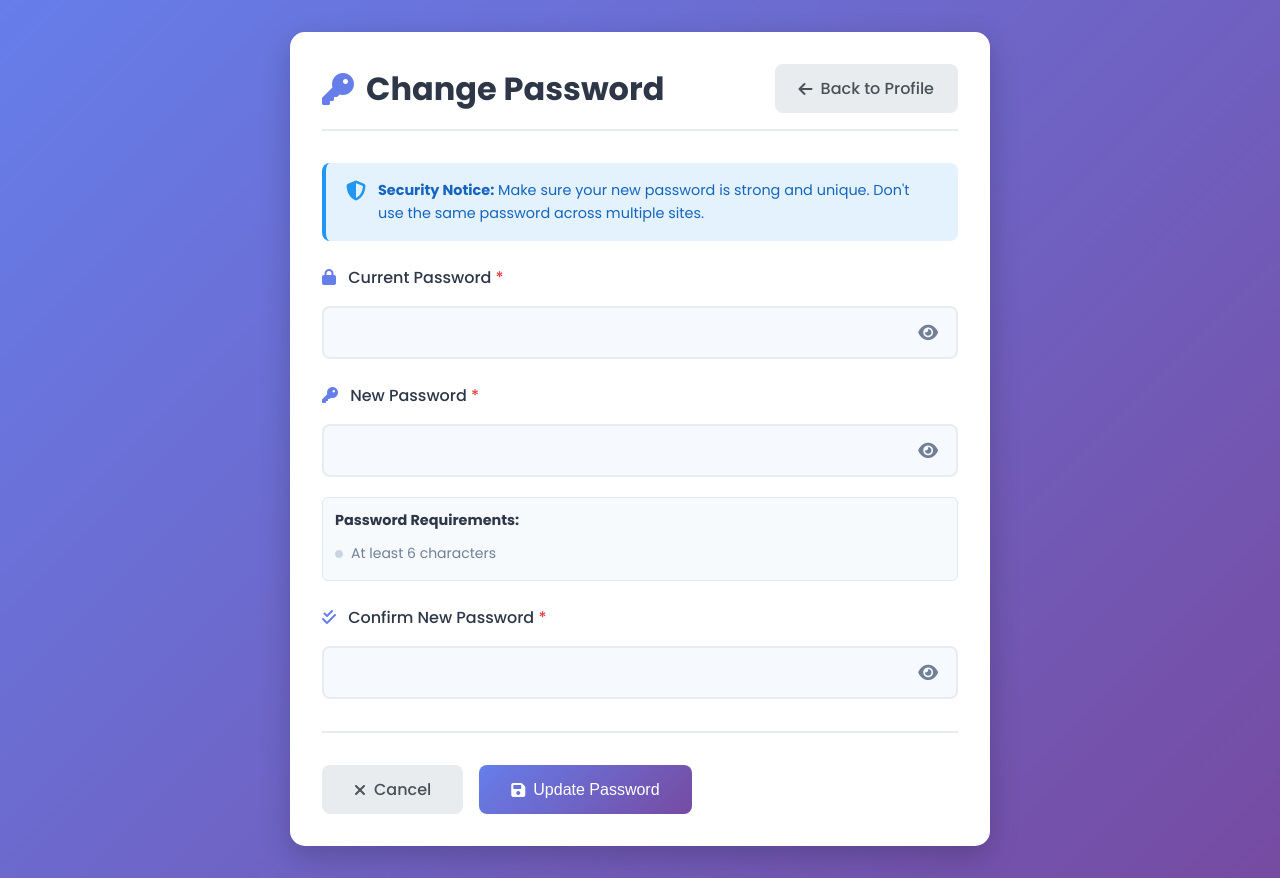
After one commit to marufshafiq/Mental-Health-Companion, a PHP site: page /Mental-Health-Companion/views/profile/change_password.php in a window 1280 px wide. The commit adds this page. Run offline with PHP 8.4, Linux system fonts and the light colour scheme; a user stored in the database is signed in.

Commit message:
Fixed the bug: Change password wasn't updating, with two cancel button

```diff
--- /dev/null
+++ b/views/profile/change_password.php
@@ -0,0 +1,469 @@
+<?php
+// File: views/profile/change_password.php
+
+/**
+ * Change Password View
+ * Allows users to change their password
+ */
+
+// Start session if not already started
+if (session_status() === PHP_SESSION_NONE) {
+    session_start();
+}
+
+// Check authentication
+if (!isset($_SESSION['user_id']) || !isset($_SESSION['username'])) {
+    header("Location: ../../login.php");
+    exit();
+}
+
+$user = [
+    'name' => $_SESSION['name'] ?? $_SESSION['username'],
+    'email' => $_SESSION['email'] ?? ''
+];
+
+// Get success/error messages from session
+$success = $_SESSION['password_success'] ?? null;
+$error = $_SESSION['password_error'] ?? null;
+unset($_SESSION['password_success'], $_SESSION['password_error']);
+?>
+
+<!DOCTYPE html>
+<html lang="en">
+<head>
+    <meta charset="UTF-8">
+    <meta name="viewport" content="width=device-width, initial-scale=1.0">
+    <title>Change Password - Mental Health Companion</title>
+    <link rel="stylesheet" href="../../dashboard.css">
+    <link href="https://fonts.googleapis.com/css2?family=Poppins:wght@300;400;500;600;700&display=swap" rel="stylesheet">
+    <link rel="stylesheet" href="https://cdnjs.cloudflare.com/ajax/libs/font-awesome/6.4.0/css/all.min.css">
+    <style>
+        * {
+            margin: 0;
+            padding: 0;
+            box-sizing: border-box;
+        }
+
+        body {
+            font-family: 'Poppins', sans-serif;
+            background: linear-gradient(135deg, #667eea 0%, #764ba2 100%);
+            min-height: 100vh;
+            padding: 2rem;
+        }
+
+        .edit-container {
+            max-width: 700px;
+            margin: 0 auto;
+            background: white;
+            border-radius: 15px;
+            padding: 2rem;
+            box-shadow: 0 10px 30px rgba(0,0,0,0.2);
+        }
+
+        .header {
+            display: flex;
+            justify-content: space-between;
+            align-items: center;
+            margin-bottom: 2rem;
+            padding-bottom: 1rem;
+            border-bottom: 2px solid #e9ecef;
+        }
+
+        .header h1 {
+            color: #2d3748;
+            font-size: 2rem;
+            display: flex;
+            align-items: center;
+            gap: 0.75rem;
+        }
+
+        .header h1 i {
+            color: #667eea;
+        }
+
+        .btn-back {
+            padding: 0.75rem 1.5rem;
+            background: #e9ecef;
+            color: #495057;
+            text-decoration: none;
+            border-radius: 8px;
+            font-weight: 500;
+            transition: all 0.3s ease;
+            display: inline-flex;
+            align-items: center;
+            gap: 0.5rem;
+        }
+
+        .btn-back:hover {
+            background: #dee2e6;
+        }
+
+        .alert {
+            padding: 1rem 1.5rem;
+            border-radius: 8px;
+            margin-bottom: 1.5rem;
+            display: flex;
+            align-items: center;
+            gap: 0.75rem;
+        }
+
+        .alert-success {
+            background: #d4edda;
+            color: #155724;
+            border: 1px solid #c3e6cb;
+        }
+
+        .alert-error {
+            background: #f8d7da;
+            color: #721c24;
+            border: 1px solid #f5c6cb;
+        }
+
+        .alert i {
+            font-size: 1.25rem;
+        }
+
+        .info-box {
+            background: #e3f2fd;
+            border-left: 4px solid #2196f3;
+            padding: 1rem 1.25rem;
+            margin-bottom: 1.5rem;
+            border-radius: 8px;
+            display: flex;
+            align-items: flex-start;
+            gap: 0.75rem;
+        }
+
+        .info-box i {
+            color: #2196f3;
+            font-size: 1.25rem;
+            margin-top: 0.1rem;
+        }
+
+        .info-box p {
+            color: #1565c0;
+            line-height: 1.6;
+            margin: 0;
+            font-size: 0.9rem;
+        }
+
+        .form-group {
+            margin-bottom: 1.5rem;
+        }
+
+        .form-group label {
+            display: block;
+            color: #2d3748;
+            font-weight: 500;
+            margin-bottom: 0.5rem;
+        }
+
+        .form-group label i {
+            color: #667eea;
+            margin-right: 0.5rem;
+        }
+
+        .form-group label .required {
+            color: #e53e3e;
+        }
+
+        .password-input-wrapper {
+            position: relative;
+        }
+
+        .form-group input[type="password"],
+        .form-group input[type="text"] {
+            width: 100%;
+            padding: 0.75rem 3rem 0.75rem 0.75rem;
+            border: 2px solid #e9ecef;
+            border-radius: 8px;
+            font-family: 'Poppins', sans-serif;
+            font-size: 1rem;
+            transition: border-color 0.3s ease;
+        }
+
+        .form-group input:focus {
+            outline: none;
+            border-color: #667eea;
+        }
+
+        .toggle-password {
+            position: absolute;
+            right: 0.75rem;
+            top: 50%;
+            transform: translateY(-50%);
+            background: none;
+            border: none;
+            color: #718096;
+            cursor: pointer;
+            font-size: 1.1rem;
+            padding: 0.5rem;
+            transition: color 0.3s ease;
+        }
+
+        .toggle-password:hover {
+            color: #667eea;
+        }
+
+        .password-requirements {
+            margin-top: 0.75rem;
+            padding: 0.75rem;
+            background: #f7fafc;
+            border-radius: 6px;
+            border: 1px solid #e2e8f0;
+        }
+
+        .password-requirements strong {
+            color: #2d3748;
+            font-size: 0.9rem;
+            display: block;
+            margin-bottom: 0.5rem;
+        }
+
+        .password-requirements ul {
+            list-style: none;
+            padding: 0;
+            margin: 0;
+        }
+
+        .password-requirements li {
+            color: #718096;
+            font-size: 0.875rem;
+            padding: 0.25rem 0;
+            display: flex;
+            align-items: center;
+            gap: 0.5rem;
+        }
+
+        .password-requirements li i {
+            font-size: 0.5rem;
+            color: #cbd5e0;
+        }
+
+        .password-requirements li.valid {
+            color: #28a745;
+        }
+
+        .password-requirements li.valid i {
+            color: #28a745;
+            font-size: 0.875rem;
+        }
+
+        .form-actions {
+            display: flex;
+            gap: 1rem;
+            margin-top: 2rem;
+            padding-top: 2rem;
+            border-top: 2px solid #e9ecef;
+        }
+
+        .btn {
+            padding: 0.75rem 2rem;
+            border-radius: 8px;
+            font-weight: 500;
+            font-size: 1rem;
+            cursor: pointer;
+            transition: all 0.3s ease;
+            border: none;
+            text-decoration: none;
+            display: inline-flex;
+            align-items: center;
+            gap: 0.5rem;
+        }
+
+        .btn-primary {
+            background: linear-gradient(135deg, #667eea 0%, #764ba2 100%);
+            color: white;
+        }
+
+        .btn-primary:hover {
+            transform: translateY(-2px);
+            box-shadow: 0 5px 15px rgba(102, 126, 234, 0.4);
+        }
+
+        .btn-secondary {
+            background: #e9ecef;
+            color: #495057;
+        }
+
+        .btn-secondary:hover {
+            background: #dee2e6;
+        }
+
+        @media (max-width: 768px) {
+            body {
+                padding: 1rem;
+            }
+
+            .edit-container {
+                padding: 1.5rem;
+            }
+
+            .header {
+                flex-direction: column;
+                gap: 1rem;
+                align-items: flex-start;
+            }
+
+            .header h1 {
+                font-size: 1.5rem;
+            }
+
+            .btn-back {
+                width: 100%;
+                justify-content: center;
+            }
+
+            .form-actions {
+                flex-direction: column;
+            }
+
+            .btn {
+                width: 100%;
+                justify-content: center;
+            }
+        }
+    </style>
+</head>
+<body>
+    <div class="edit-container">
+        <div class="header">
+            <h1>
+                <i class="fas fa-key"></i> Change Password
+            </h1>
+            <a href="profile.php" class="btn-back">
+                <i class="fas fa-arrow-left"></i> Back to Profile
+            </a>
+        </div>
+
+        <?php if ($success): ?>
+            <div class="alert alert-success">
+                <i class="fas fa-check-circle"></i>
+                <span><?php echo htmlspecialchars($success); ?></span>
+            </div>
+        <?php endif; ?>
+
+        <?php if ($error): ?>
+            <div class="alert alert-error">
+                <i class="fas fa-exclamation-circle"></i>
+                <span><?php echo htmlspecialchars($error); ?></span>
+            </div>
+        <?php endif; ?>
+
+        <div class="info-box">
+            <i class="fas fa-shield-alt"></i>
+            <p>
+                <strong>Security Notice:</strong> Make sure your new password is strong and unique. Don't use the same password across multiple sites.
+            </p>
+        </div>
+
+        <form action="../../public/change_password.php" method="POST" id="changePasswordForm">
+            <div class="form-group">
+                <label>
+                    <i class="fas fa-lock"></i>
+                    Current Password <span class="required">*</span>
+                </label>
+                <div class="password-input-wrapper">
+                    <input type="password" name="current_password" id="current_password" required>
+                    <button type="button" class="toggle-password" onclick="togglePassword('current_password')">
+                        <i class="fas fa-eye"></i>
+                    </button>
+                </div>
+            </div>
+
+            <div class="form-group">
+                <label>
+                    <i class="fas fa-key"></i>
+                    New Password <span class="required">*</span>
+                </label>
+                <div class="password-input-wrapper">
+                    <input type="password" name="new_password" id="new_password" required>
+                    <button type="button" class="toggle-password" onclick="togglePassword('new_password')">
+                        <i class="fas fa-eye"></i>
+                    </button>
+                </div>
+                <div class="password-requirements">
+                    <strong>Password Requirements:</strong>
+                    <ul id="requirements">
+                        <li id="req-length"><i class="fas fa-circle"></i> At least 6 characters</li>
+                    </ul>
+                </div>
+            </div>
+
+            <div class="form-group">
+                <label>
+                    <i class="fas fa-check-double"></i>
+                    Confirm New Password <span class="required">*</span>
+                </label>
+                <div class="password-input-wrapper">
+                    <input type="password" name="confirm_password" id="confirm_password" required>
+                    <button type="button" class="toggle-password" onclick="togglePassword('confirm_password')">
+                        <i class="fas fa-eye"></i>
+                    </button>
+                </div>
+            </div>
+
+            <div class="form-actions">
+                <a href="profile.php" class="btn btn-secondary">
+                    <i class="fas fa-times"></i> Cancel
+                </a>
+                <button type="submit" class="btn btn-primary">
+                    <i class="fas fa-save"></i> Update Password
+                </button>
+            </div>
+        </form>
+    </div>
+
+    <script>
+        function togglePassword(inputId) {
+            const input = document.getElementById(inputId);
+            const button = input.nextElementSibling;
+            const icon = button.querySelector('i');
+
+            if (input.type === 'password') {
+                input.type = 'text';
+                icon.classList.remove('fa-eye');
+                icon.classList.add('fa-eye-slash');
+            } else {
+                input.type = 'password';
+                icon.classList.remove('fa-eye-slash');
+                icon.classList.add('fa-eye');
+            }
+        }
+
+        // Password validation
+        const newPasswordInput = document.getElementById('new_password');
+        const confirmPasswordInput = document.getElementById('confirm_password');
+        const reqLength = document.getElementById('req-length');
+
+        newPasswordInput.addEventListener('input', function() {
+            const password = this.value;
+
+            // Length check
+            if (password.length >= 6) {
+                reqLength.classList.add('valid');
+            } else {
+                reqLength.classList.remove('valid');
+            }
+        });
+
+        // Form validation
+        document.getElementById('changePasswordForm').addEventListener('submit', function(e) {
+            const newPassword = newPasswordInput.value;
+            const confirmPassword = confirmPasswordInput.value;
+
+            if (newPassword.length < 6) {
+                e.preventDefault();
+                alert('New password must be at least 6 characters long.');
+                return false;
+            }
+
+            if (newPassword !== confirmPassword) {
+                e.preventDefault();
+                alert('New password and confirm password do not match.');
+                return false;
+            }
+        });
+    </script>
+</body>
+</html>
--- a/views/profile/show.php
+++ b/views/profile/show.php
@@ -458,7 +458,7 @@
                             <a href="edit_profile.php" class="btn btn-primary">
                                 <i class="fas fa-edit"></i> Edit Profile
                             </a>
-                            <a href="#" class="btn btn-secondary">
+                            <a href="change_password.php" class="btn btn-secondary">
                                 <i class="fas fa-key"></i> Change Password
                             </a>
                         </div>
```
Also changed, not shown: public/change_password.php (added, +103 -0 lines).
